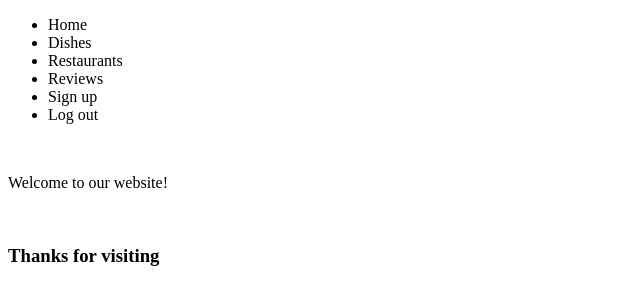
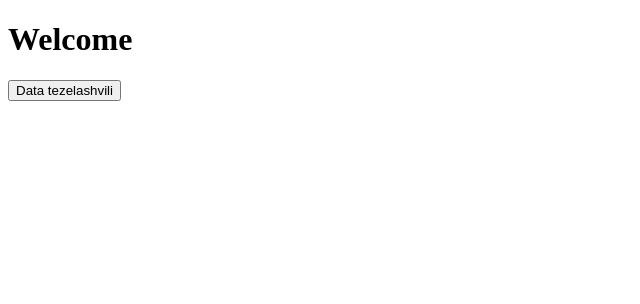
Before and after one commit to tezeladata/group56-react-test, a React app: page / in a window 1280 px wide. Shown: the top 304 px of the page, without its empty margins (0-640 px from the left). Built offline with nearby package versions, Linux system fonts and the light colour scheme; the HTML template or start-up script is replaced by a standard one.

Commit message:
Level 118.2

```diff
--- a/src/App.jsx
+++ b/src/App.jsx
@@ -1,18 +1,11 @@
-import React from "react";
-import Info from "./components/Info.jsx";
-import Navbar from "./components/Navbar.jsx";
-import Footer from "./components/Footer.jsx";
+import Button from "./components/Button.jsx";
 
 const App = () => {
-
   return (
-    <>
-      <Navbar />
-
-      <Info />
-
-      <Footer />
-    </>
+    <main>
+      <h1>Welcome</h1>
+      <Button />
+    </main>
   )
 };
 
--- /dev/null
+++ b/src/components/Button.jsx
@@ -0,0 +1,8 @@
+const Button = () => {
+    const fullname = "Data tezelashvili"
+    return (
+        <button>{fullname}</button>
+    )
+};
+
+export default Button;
--- a/src/components/Footer.jsx
+++ /dev/null
@@ -1,9 +0,0 @@
-const Footer = () => {
-    return (
-        <footer>
-            <h3>Thanks for visiting</h3>
-        </footer>
-    )
-}
-
-export default Footer;
--- a/src/components/Info.jsx
+++ /dev/null
@@ -1,13 +0,0 @@
-const Info = () => {
-    return (
-        <main>
-            <div>
-                <br />
-                <p>Welcome to our website!</p>
-                <br />
-            </div>
-        </main>
-    )
-};
-
-export default Info;
--- a/src/components/Navbar.jsx
+++ /dev/null
@@ -1,18 +0,0 @@
-const Navbar = () => {
-    return (
-        <header>
-            <nav>
-                <ul>
-                    <li>Home</li>
-                    <li>Dishes</li>
-                    <li>Restaurants</li>
-                    <li>Reviews</li>
-                    <li>Sign up</li>
-                    <li>Log out</li>
-                </ul>
-            </nav>
-        </header>
-    )
-};
-
-export default Navbar;
```
